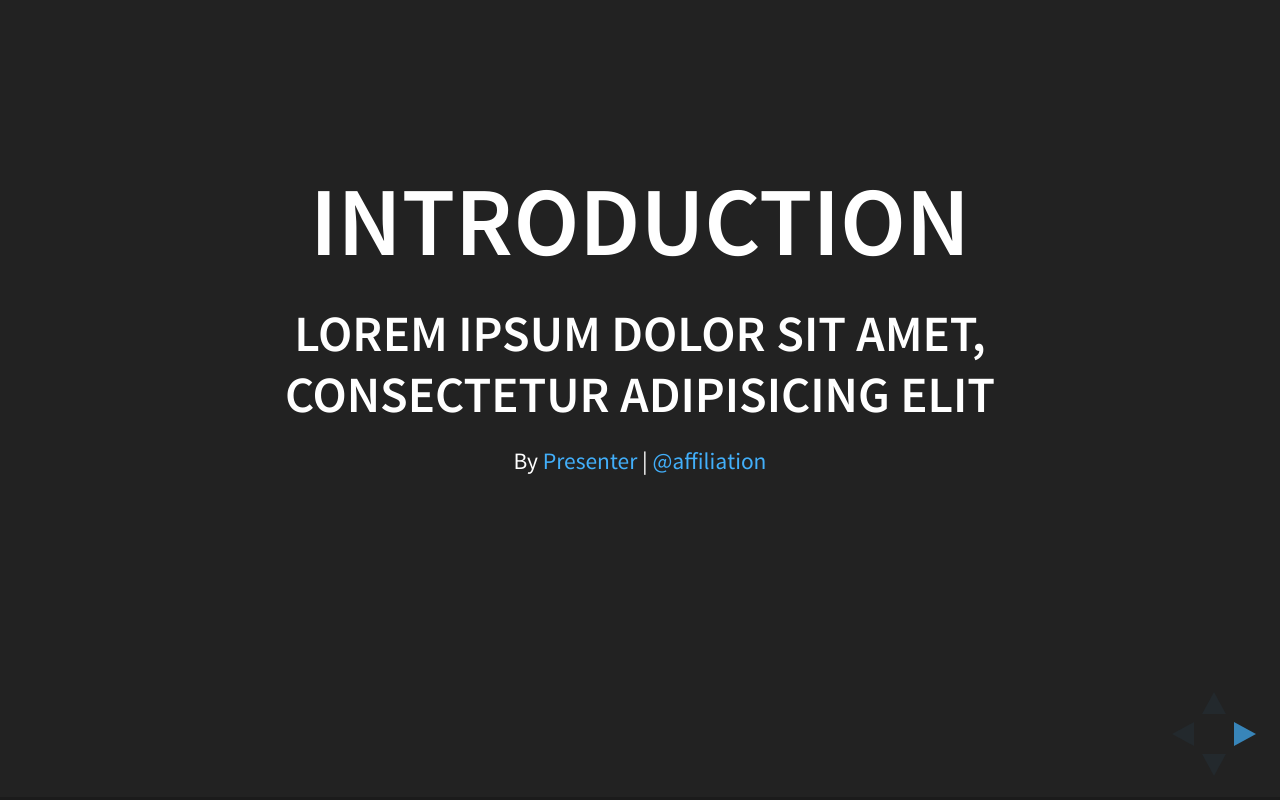
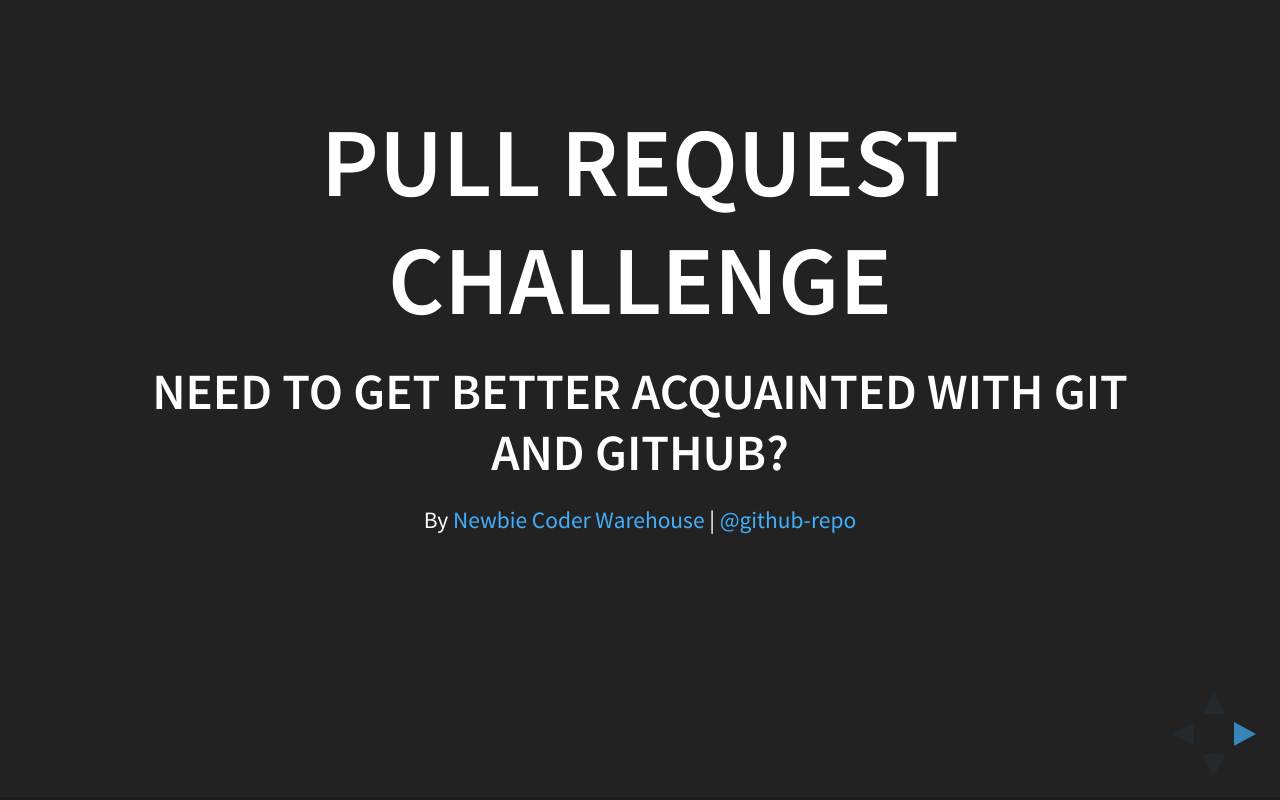
Before and after one commit to newbiecoderwarehouse/Pull-Request-Challenge, a plain HTML site: page index.html in a window 1280 px wide. Drawn offline with Linux system fonts and the light colour scheme.

Commit message:
Add filler NCW text to the front page

```diff
--- a/index.html
+++ b/index.html
@@ -43,10 +43,10 @@
 			<div class="slides">
 				<!-- INTRO SLIDE -->
 				<section>
-					<h1>Introduction</h1>
-					<h3>Lorem ipsum dolor sit amet, consectetur adipisicing elit</h3>
+					<h1>Pull Request Challenge</h1>
+					<h3>Need to get better acquainted with git and github?</h3>
 					<p>
-						<small>By <a href="#">Presenter</a> | <a href="#">@affiliation</a></small></p><br>
+						<small>By <a href="#">Newbie Coder Warehouse</a> | <a href="#">@github-repo</a></small></p><br>
 
 					</p>
 				</section>
```
